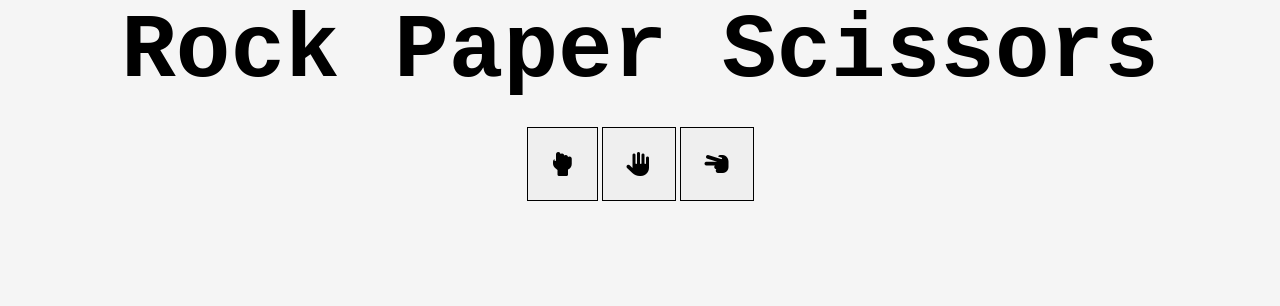
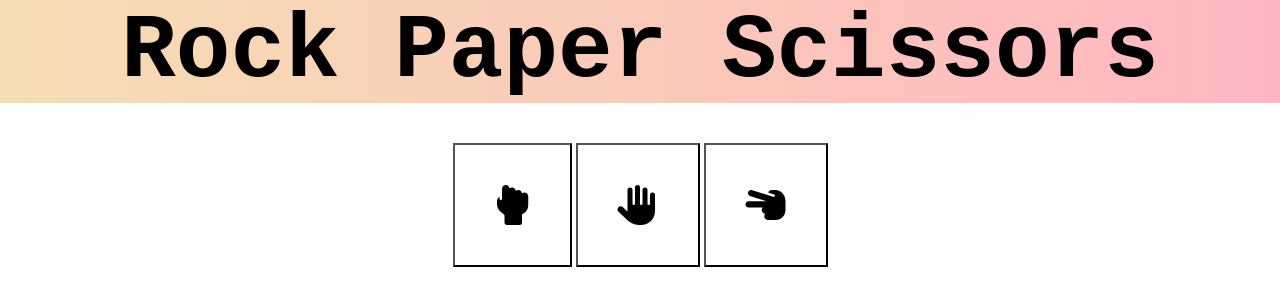
Before and after one commit to Ro3son/rock-paper-scissors, a plain HTML site: page index.html in a window 1280 px wide. Drawn offline with Linux system fonts and the light colour scheme.

Commit message:
Style linear-gradient

```diff
--- a/style.css
+++ b/style.css
@@ -1,13 +1,15 @@
 * {
+  box-sizing: border-box;
   margin: 0;
   padding: 0;
 }
 body {
-    background-color: whitesmoke;
+  font-weight: normal;
 }
 .content {
   display: flex;
   justify-content: center;
+  background-image: linear-gradient(to right, wheat, lightpink);
 }
 .btn {
   align-items: center;
@@ -17,12 +19,15 @@
   display: inline-flex;
   justify-content: center;
   font-family: "Courier New", Courier, monospace;
-    font-size: 1.5em;
+  font-size: 2.5em;
   margin: 1em 0 1em 0;
   padding: 1em 1em 1em 1em;
-    border: 1px solid #000;
+  background: transparent;
+  outline: none;
+  cursor: pointer;
 }
 button:hover {
+  color: white;
   background-color: tomato;
 }
 #demo {
@@ -30,5 +35,10 @@
   font-family: "Courier New", Courier, monospace;
   margin: 1em 0 1em 0;
   font-size: 2.5em;
-    color: lightcoral;
+  color: tomato;
 }
+.fas fa-hand-rock > .span {
+  border-bottom: 1px dotted black;
+  visibility: visible;
+  opacity: 1;
+}
```
Lines whose indentation alone changed are shown as unchanged.
